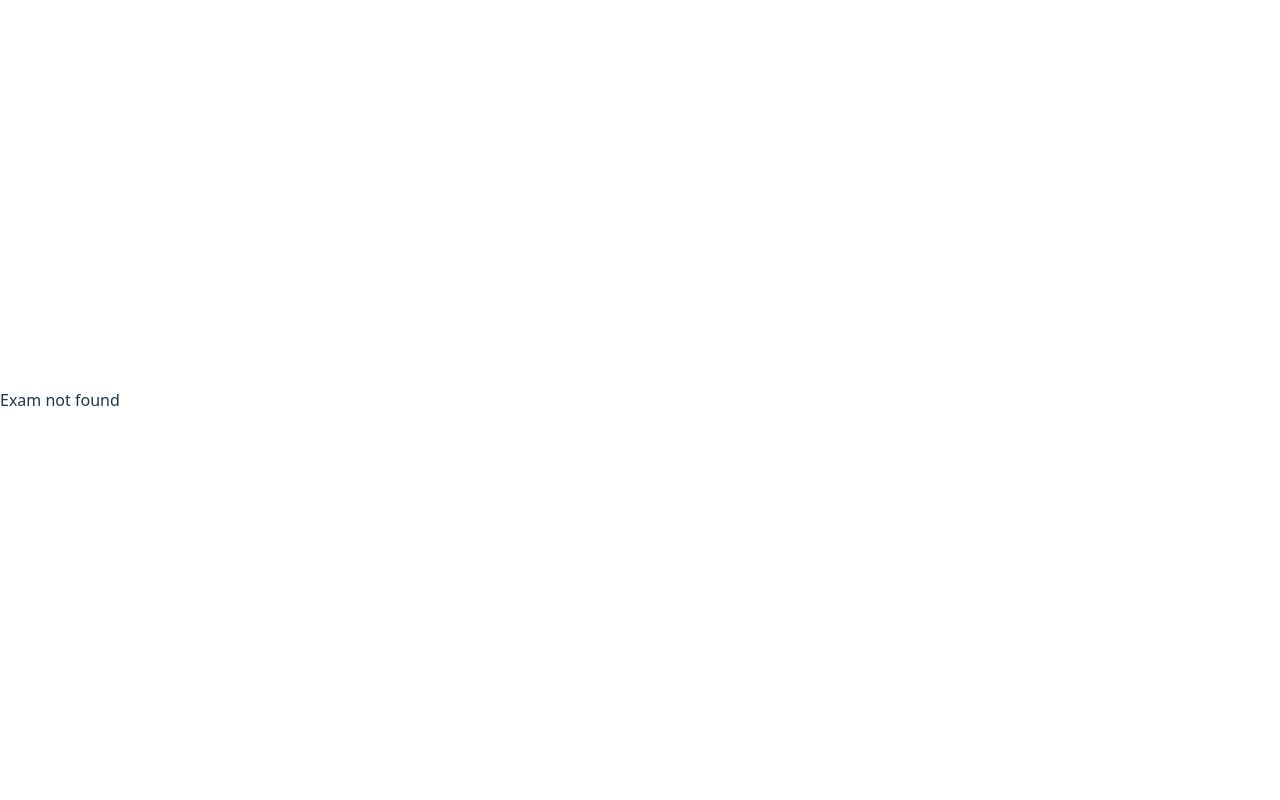
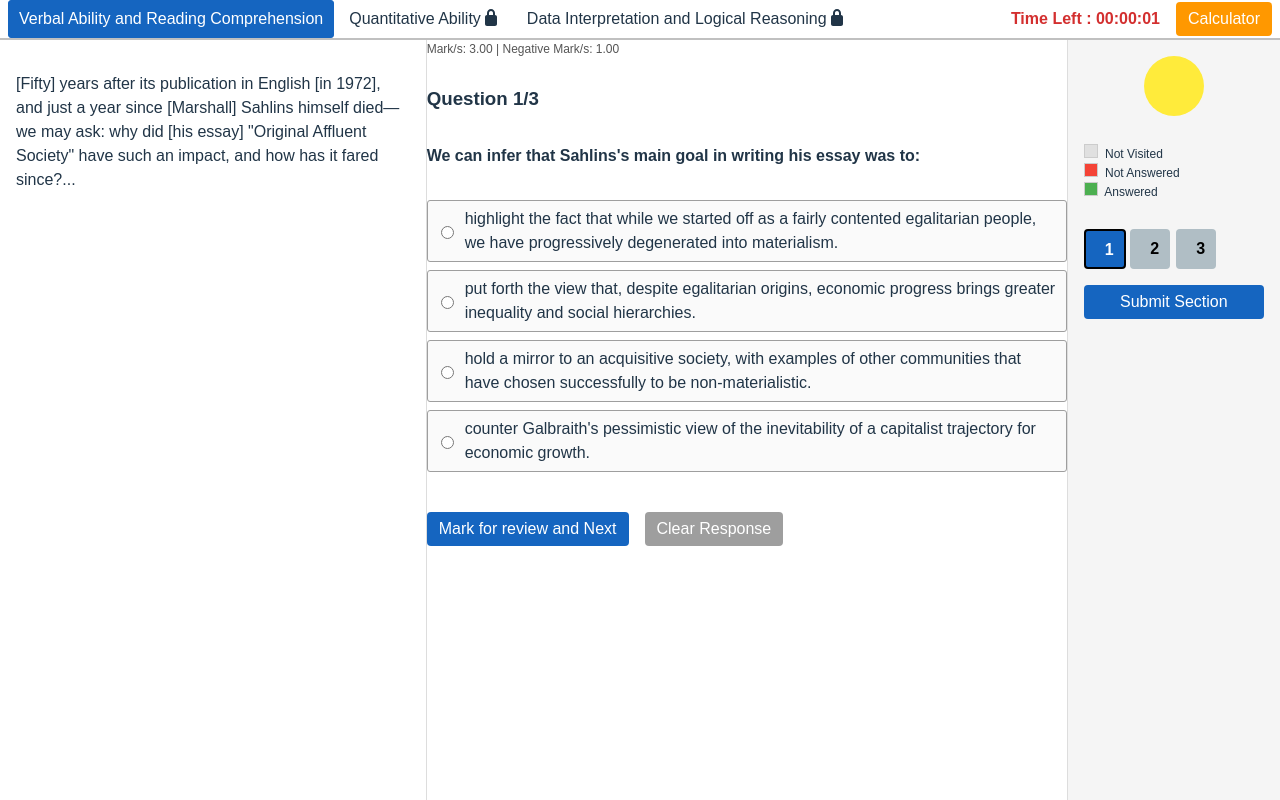
Before and after one commit to siddhantthegts/question_portal, a React (Vite) app: page /exam/100 in a window 1280 px wide. Before the commit this address had no page. Built offline with nearby package versions, Linux system fonts and the light colour scheme.

Commit message:
fixed timer, some logic of time handling, section locking

```diff
--- a/package.json
+++ b/package.json
@@ -10,6 +10,9 @@
     "preview": "vite preview"
   },
   "dependencies": {
+    "@fortawesome/fontawesome-svg-core": "^7.1.0",
+    "@fortawesome/free-solid-svg-icons": "^7.1.0",
+    "@fortawesome/react-fontawesome": "^3.1.0",
     "@reduxjs/toolkit": "^2.9.0",
     "react": "^19.1.1",
     "react-dom": "^19.1.1",
--- a/src/data/exams.js
+++ b/src/data/exams.js
@@ -2,14 +2,15 @@ import passages from './passages';
 
 const exams = [
   {
-    examId: 1,
+    examId: 100,
     examName: 'Mock CAT 2025',
-    totalTime: 120 * 60, // seconds
+    examType: 'CAT',
+    totalTime: 120 * 60,
     sections: [
       {
         sectionId: 1,
         sectionName: 'Verbal Ability and Reading Comprehension',
-        time: 40 * 60,
+        time: .1 * 60,
         questions: [
           {
             questionId: 1,
@@ -52,7 +53,7 @@ const exams = [
       {
         sectionId: 2,
         sectionName: 'Quantitative Ability',
-        time: 40 * 60,
+        time: .1 * 60,
         questions: [
           {
             questionId: 4,
@@ -89,7 +90,7 @@ const exams = [
       {
         sectionId: 3,
         sectionName: 'Data Interpretation and Logical Reasoning',
-        time: 40 * 60,
+        time: .1 * 60,
         questions: [
           {
             questionId: 5,
--- a/src/pages/ExamPage.jsx
+++ b/src/pages/ExamPage.jsx
@@ -1,4 +1,4 @@
-import { useState, useEffect } from 'react';
+import { useState, useEffect, useRef } from 'react';
 import { useParams } from 'react-router-dom';
 import { useDispatch, useSelector } from 'react-redux';
 import exams from '../data/exams';
@@ -6,23 +6,89 @@ import passages from '../data/passages';
 import { answerQuestion, startQuestion } from '../store/testSlice';
 import Calculator from '../components/Calculator.jsx';
 import './QuestionPage.css';
+import { FontAwesomeIcon } from '@fortawesome/react-fontawesome';
+import { faLock } from '@fortawesome/free-solid-svg-icons';
 
 function ExamPage() {
   const { eid } = useParams();
   const examId = Number(eid);
+  console.log(eid)
   const exam = exams.find((e) => e.examId === examId);
 
   if (!exam) return <p>Exam not found</p>;
 
   const [sectionIdx, setSectionIdx] = useState(0);
+  const [sectionLock, setSectionLock] = useState(prevState => {
+    const locks = {};
+    exam.sections.forEach((sec, idx) => {
+      if (exam.examType === 'CAT') {
+        locks[idx] = idx !== 0;
+      } else if (exam.examType === 'SNAP') {
+        locks[idx] = false;
+      } else if (exam.examType === 'NMAT') {
+        locks[idx] = !(idx === 0 || idx === 2);
+      }
+    });
+    return locks
+  });
   const [questionIdx, setQuestionIdx] = useState(0);
   const dispatch = useDispatch();
   const answers = useSelector((state) => state.test.answers);
   const { startTimes } = useSelector((state) => state.test);
   const [showCalc, setShowCalc] = useState(false);
-
+  const [noOptionsSelected, setNoOptionsSelected] = useState(false);
   const section = exam.sections[sectionIdx];
   const question = section.questions[questionIdx];
+  const [timeLeft, setTimeLeft] = useState(exam.sections[sectionIdx].time);
+  const sectionEnded = useRef(false);
+
+
+  useEffect(() => {
+    setTimeLeft(exam.sections[sectionIdx].time);
+    sectionEnded.current = false;
+
+    const timer = setInterval(() => {
+      setTimeLeft(prev => {
+        if (prev <= 1) {
+          clearInterval(timer);
+
+          if (!sectionEnded.current) {
+            sectionEnded.current = true;
+            handleSectionEnd();
+          }
+
+          return 0;
+        }
+        return prev - 1;
+      });
+    }, 1000);
+
+    return () => {
+      clearInterval(timer);
+      sectionEnded.current = true;
+    };
+  }, [sectionIdx]);
+
+  const handleSectionEnd = () => {
+    setSectionLock(prev => {
+      const updated = { ...prev };
+      if (exam.examType === 'CAT') {
+        updated[sectionIdx] = true;
+        if (sectionIdx + 1 < exam.sections.length) {
+          updated[sectionIdx + 1] = false;
+        }
+      }
+      return updated;
+    });
+
+    if (exam.examType === 'CAT' && sectionIdx < exam.sections.length - 1) {
+      setSectionIdx(prev => prev + 1);
+      setQuestionIdx(0);
+      setNoOptionsSelected(false);
+    } else if (exam.examType === 'CAT' && sectionIdx === exam.sections.length - 1) {
+      alert('Exam over!');
+    }
+  };
 
   useEffect(() => {
     dispatch(startQuestion(question.questionId));
@@ -39,33 +105,57 @@ function ExamPage() {
     return 'not-visited';
   });
 
+  const isAnswered = (() => {
+    const ans = answers[question.questionId];
+    return ans && ans.optionIndex !== null && ans.optionIndex !== undefined;
+  })
+
   const nextInSection = () => {
-    if (questionIdx < section.questions.length - 1) {
+    if (questionIdx < section.questions.length - 1 && isAnswered(questionIdx)) {
       setQuestionIdx(questionIdx + 1);
+      setNoOptionsSelected(false);
+    }
+    else{
+      setNoOptionsSelected(true);
     }
   };
 
+
+
   const passage = question.passageId ? passages.find((p) => p.id === question.passageId) : null;
   const hasPassage = !!passage;
+
+  const formatTime = (seconds) => {
+    const h = Math.floor(seconds / 3600);
+    const m = Math.floor((seconds % 3600) / 60);
+    const s = seconds % 60;
+    return `${h.toString().padStart(2, '0')}:${m
+      .toString()
+      .padStart(2, '0')}:${s.toString().padStart(2, '0')}`;
+  };
 
   return (
     <div className="question-container">
       <header className="header">
         <nav className="sections">
           {exam.sections.map((sec, idx) => (
+            <div key={sec.sectionId} className={`section ${idx === sectionIdx ? 'active' : ''} ${sectionLock[idx] ? 'noClickCursor' : ''}`}>
               <span
                 key={sec.sectionId}
-              className={`section ${idx === sectionIdx ? 'active' : ''}`}
-              onClick={() => {
+                onClick={sectionLock[idx] ? () => { } : () => {
+                  if (!sectionLock[idx]) {
                     setSectionIdx(idx);
                     setQuestionIdx(0);
+                  }
                 }}
               >
                 {sec.sectionName}
               </span>
+              {sectionLock[idx] && <FontAwesomeIcon icon={faLock} className="lock-icon" />}
+            </div>
           ))}
         </nav>
-        <div className="timer">Time Left : --:--:--</div>
+        <div className="timer">Time Left : {formatTime(timeLeft)} </div>
         <button className="btn calc-toggle" onClick={() => setShowCalc(true)}>
           Calculator
         </button>
@@ -80,6 +170,7 @@ function ExamPage() {
 
         <div className="question-content">
           <div className="meta">Mark/s: 3.00 | Negative Mark/s: 1.00</div>
+
           <h3>
             Question {questionIdx + 1}/{section.questions.length}
           </h3>
@@ -98,6 +189,7 @@ function ExamPage() {
                 </label>
               </li>
             ))}
+            {noOptionsSelected && <p className='error'>Please select an option</p>}
           </ul>
           <div className="actions">
             <button className="btn" onClick={nextInSection}>
@@ -134,7 +226,7 @@ function ExamPage() {
             ))}
           </div>
           <div className="submit">
-            <button className="btn">Submit Section</button>
+            <button className="btn" onClick={handleSectionEnd}>Submit Section</button>
           </div>
         </aside>
       </main>
--- a/src/pages/QuestionPage.css
+++ b/src/pages/QuestionPage.css
@@ -29,6 +29,16 @@
 .timer {
     color: #d32f2f;
     font-weight: 600
+}
+
+.error{
+    color: red;
+    font-size: 14px;
+    margin-top: 8px;
+}
+
+.noClickCursor {
+    cursor: not-allowed;
 }
 
 .main-area {
--- a/src/pages/QuestionPage.jsx
+++ b/src/pages/QuestionPage.jsx
@@ -60,7 +60,7 @@ function QuestionPage() {
             </span>
           ))}
         </nav>
-        <div className="timer">Time Left : 00:39:00</div>
+        <div className="timer">Time Left : 2:00 </div>
         <button className="btn calc-toggle" onClick={() => setShowCalc(true)}>Calculator</button>
       </header>
 
```
Also changed, not shown: src/data/questions.js (+27 -0 lines), 1 other file (tests, documents, lock files or other folders). Lines whose indentation alone changed are shown as unchanged.
